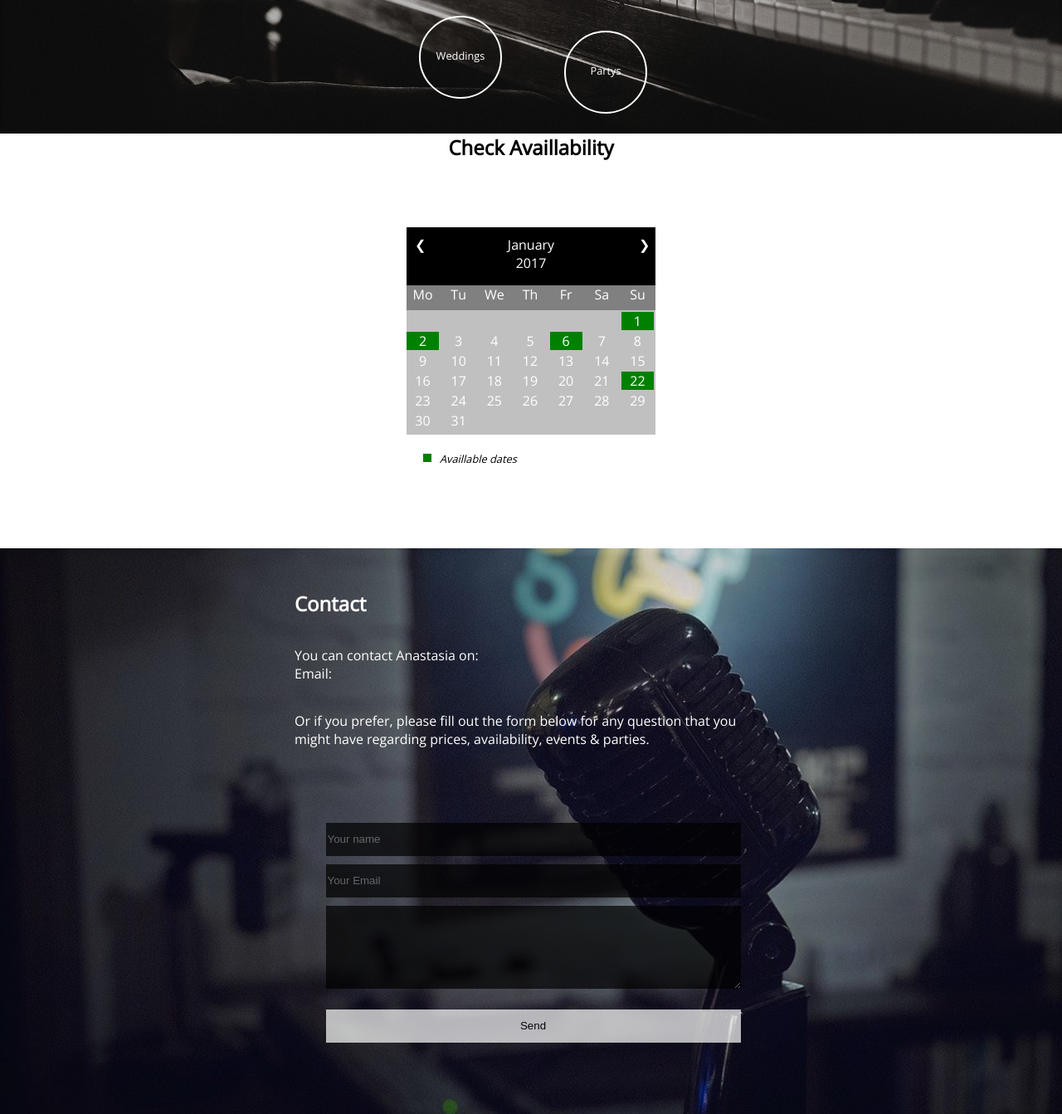
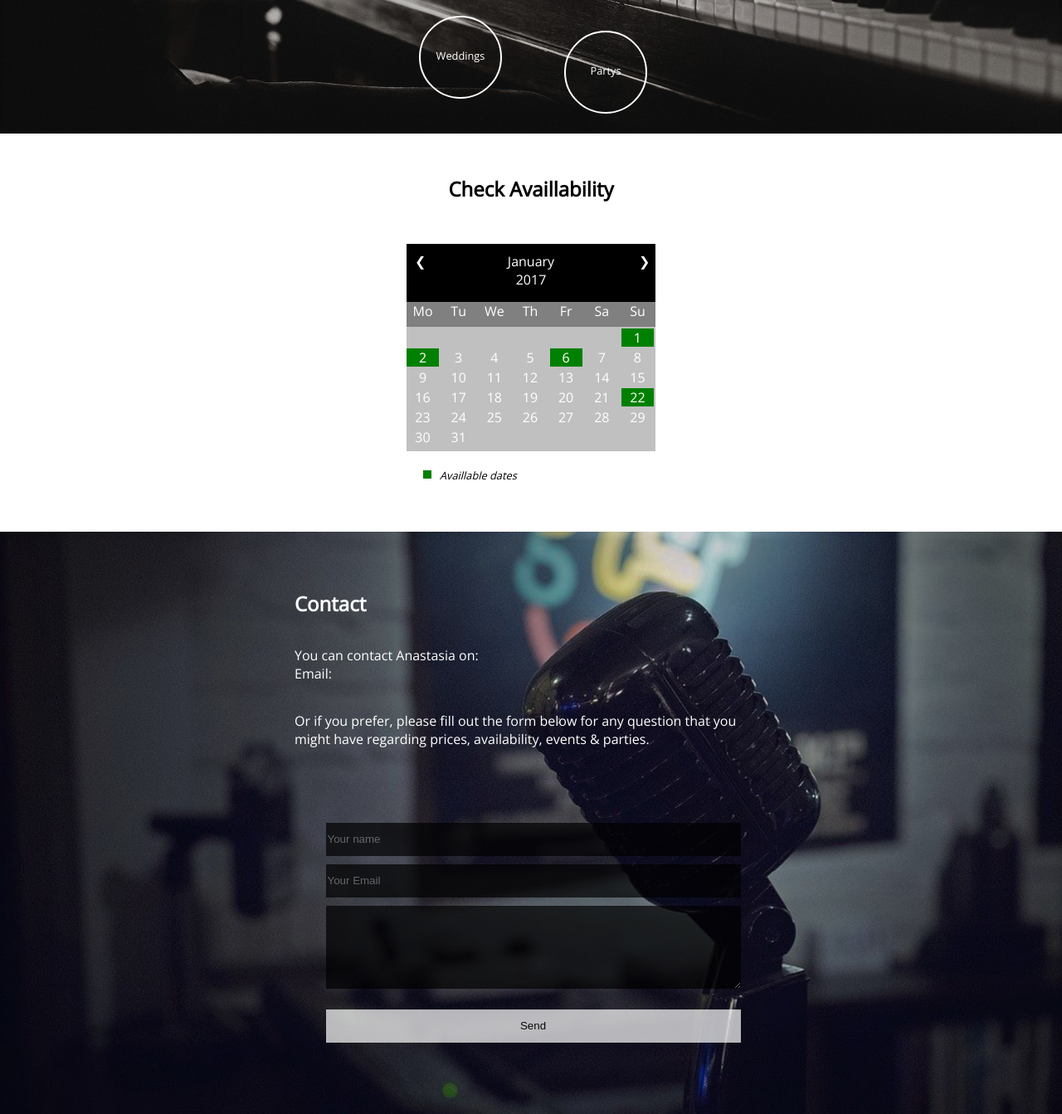
Before and after one commit to io86/Pianist, a plain HTML site: page index.html in a window 1280 px wide. Shown: the part 2439-3782 px from the top of the page at 83% size. Drawn offline with nearby package versions, Linux system fonts and the light colour scheme.

Commit message:
Add files via upload
Upload css file

```diff
--- a/css/style.css
+++ b/css/style.css
@@ -19,7 +19,9 @@ a  {
 	height: 1%;
 }
 #wraper {
-	height: 4230px;
+	height: 4210px;
+	margin: 0;
+	padding: 0;
 	width: 100%;
 }
 /*First section with background image*/
@@ -334,6 +336,7 @@ audio  {
 .availlability  {
 	height: 500px;
 	margin-top: -20px;
+	padding-top: 50px;
 	width: 100%;
 }
 .availlability h2  {
@@ -341,7 +344,7 @@ audio  {
 }
 .calendar  {
 	height: 250px;
-	margin-top: 80px;
+	margin-top: 50px;
 	width: 100%;
 }
 .months  {
@@ -480,7 +483,7 @@ audio  {
 	height: 800px;
 	padding-left: 15px;
 	padding-right: 10px;
-	padding-top: 10px;
+	padding-top: 50px;
 	width: 100%;
 }
 .contact-internal p  {
@@ -558,7 +561,7 @@ audio  {
 /*Ein extra media Queries*/
 @media only screen and (min-width: 450px)  {
 #wraper  {
-	height: 4050px;
+	height: 4030px;
 }
 .bio  {
 	height: 900px;
@@ -597,7 +600,7 @@ audio  {
 /*Tablets (portrait)*/
 @media only screen and (min-width: 600px)  {
 #wraper  {
-	height: 3950px;
+	height: 3930px;
 }
 .div-title  {
 	margin-left: auto;
@@ -642,7 +645,6 @@ audio  {
 .contact-internal  {
 	margin-left: auto;
 	margin-right: auto;
-	padding-top: 30px;
 	width: 600px;
 }
 .form  {
```
